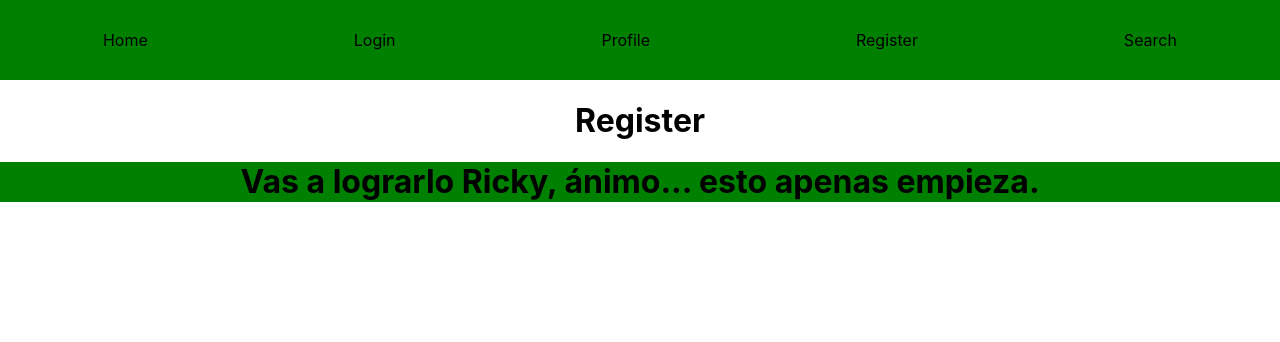
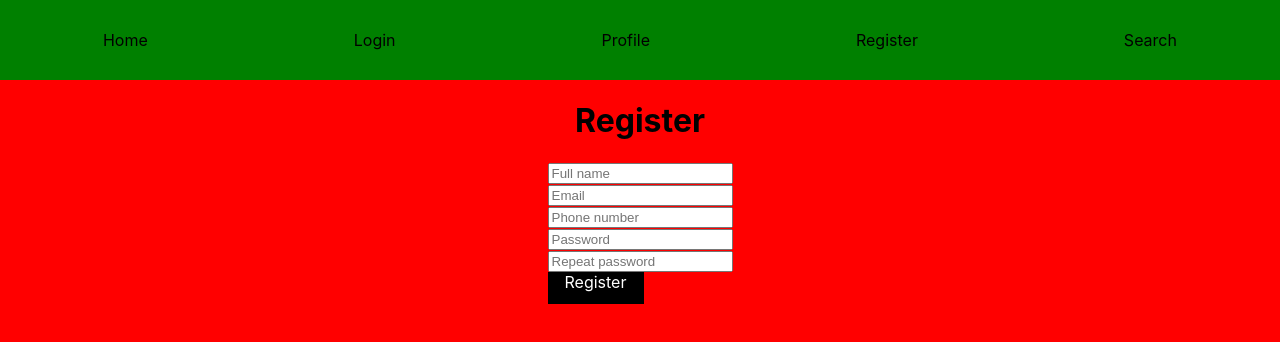
Before and after one commit to ricardorodriguez10/Oposkula, a React (Create React App) app: page /register in a window 1280 px wide. Shown: the top 342 px of the page. Built offline with nearby package versions, Linux system fonts and the light colour scheme.

Commit message:
inputs created

```diff
--- a/src/App.js
+++ b/src/App.js
@@ -8,7 +8,7 @@ function App() {
     <div className="App">
       <Header />
       <Body />
-      <Footer />
+      {/* <Footer /> */}
     </div>
   );
 }
--- a/src/containers/Register/Register.css
+++ b/src/containers/Register/Register.css
@@ -0,0 +1,19 @@
+.registerPage {
+    display: flex;
+    width: 100vw;
+    height: 100vh;
+    align-items: center;
+    flex-direction: column;
+    background-color: red;
+}
+
+.registerButton {
+    display: flex;
+    height: 2em;
+    width: 6em;
+    flex-direction: column;
+    align-items: center;
+    background-color: black;
+    color: white;
+    cursor: pointer;
+}
--- a/src/containers/Register/Register.jsx
+++ b/src/containers/Register/Register.jsx
@@ -1,9 +1,36 @@
 import React from "react";
+import "./Register.css"
 
 const Register = () => {
   return (
     <div className="registerPage">
       <h1>Register</h1>
+
+<div className="logoRegister">
+  {/* <img className ="logoDesign" src={} alt={} /> */}
+</div>
+
+<div className="registerInputs">
+<div>
+<input placeholder="Full name" type="text" name="name" />
+</div>
+<div>
+<input placeholder="Email" type="email" name="email" />
+</div>
+<div>
+<input placeholder="Phone number" type= "text" name="phone"/>
+</div>
+<div>
+<input placeholder="Password" type="password" name="password" />
+</div>
+<div>
+<input placeholder="Repeat password" type="password" name="password2" />
+</div>
+
+<div className="registerButton">Register</div>
+
+</div>
+
     </div>
   );
 };
```
